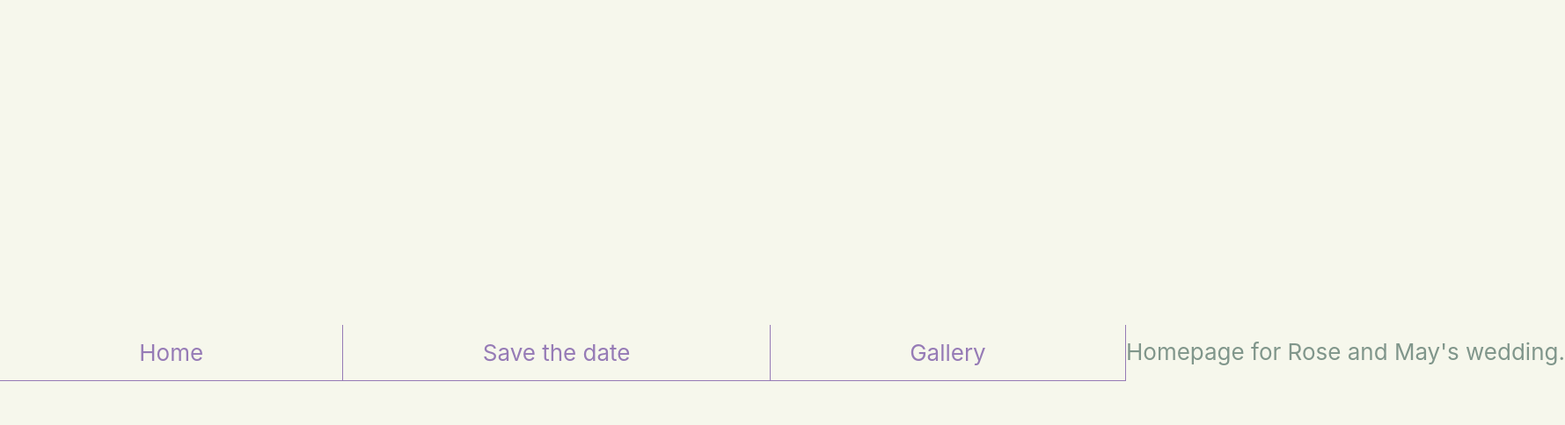
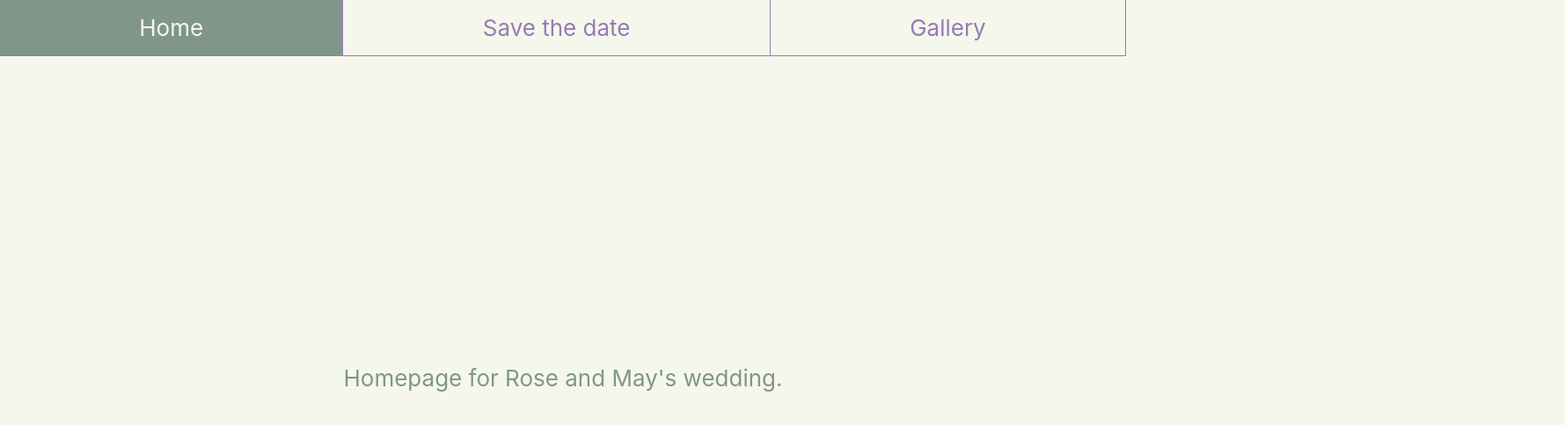
Before and after one commit to JackWilkin/mawwiage, a React (Create React App) app: page /mawwiage in a window 1280 px wide. Shown: the top 484 px of the page at 88% size, 1779 px wide, since content can reach past the window. Built offline with nearby package versions, Linux system fonts and the light colour scheme.

Commit message:
fix bug in other pages

```diff
--- a/src/components/ImageCard.jsx
+++ b/src/components/ImageCard.jsx
@@ -37,13 +37,13 @@ const Image = styled.img`
 
 
 const DesktopImage = styled(Image)`
-  @media screen and (max-width:755px) {
+  @media screen and (max-width:800px) {
     display:none;
   }
 `;
 
 const MobileImage = styled(Image)`
-  @media screen and (min-width:756px) {
+  @media screen and (min-width:801px) {
     display:none;
   }
 `;
--- a/src/pages/Gallery.jsx
+++ b/src/pages/Gallery.jsx
@@ -1,14 +1,15 @@
 import styled from 'styled-components';
 import galleryImages from '../images';
 import { lavendar, mint } from '../styles/colors';
+import PageBase from './PageBase';
 
 export default function Gallery() {
   const imageContainers = galleryImages.map(createImageContainer);
 
   return (
-    <Background>
+    <PageBase>
       {imageContainers}
-    </Background>
+    </PageBase>
   );
 }
 
@@ -19,13 +20,6 @@ function createImageContainer(image) {
     </ImageContainer>
   );
 }
-
-const Background = styled.div`
-  align-items: center;
-  display: flex;
-  flex-wrap: wrap;
-  justify-content: center;
-`;
 
 const ImageContainer = styled.div`
   align-items: center;
--- a/src/pages/HomePage.jsx
+++ b/src/pages/HomePage.jsx
@@ -1,22 +1,19 @@
 import styled from 'styled-components';
 import { sage } from '../styles/colors';
+import PageBase from './PageBase';
 
 export default function HomePage() {
   return (
-    <Background>
-        <p>
+    <PageBase>
+        <Text>
           Homepage for Rose and May's wedding.
-        </p>
-    </Background>
+        </Text>
+    </PageBase>
   );
 }
 
-const Background = styled.div`
-  align-items: center;
+const Text = styled.p`
   color: ${sage};
-  display: flex;
-  flex-wrap: wrap;
   flex-grow: 1;
-  height: 100%;
-  justify-content: center;
+  text-align: center;
 `;
--- /dev/null
+++ b/src/pages/PageBase.jsx
@@ -0,0 +1,19 @@
+import styled from 'styled-components';
+
+export default function PageBase(props) {
+    const {children} = props;
+    return (
+        <Background>
+            {children}
+        </Background>
+    );
+}
+
+const Background = styled.div`
+  align-items: center;
+  display: flex;
+  flex-wrap: wrap;
+  height: calc(100% - 60px);
+  justify-content: center;
+  width: 100%;
+`;
```
